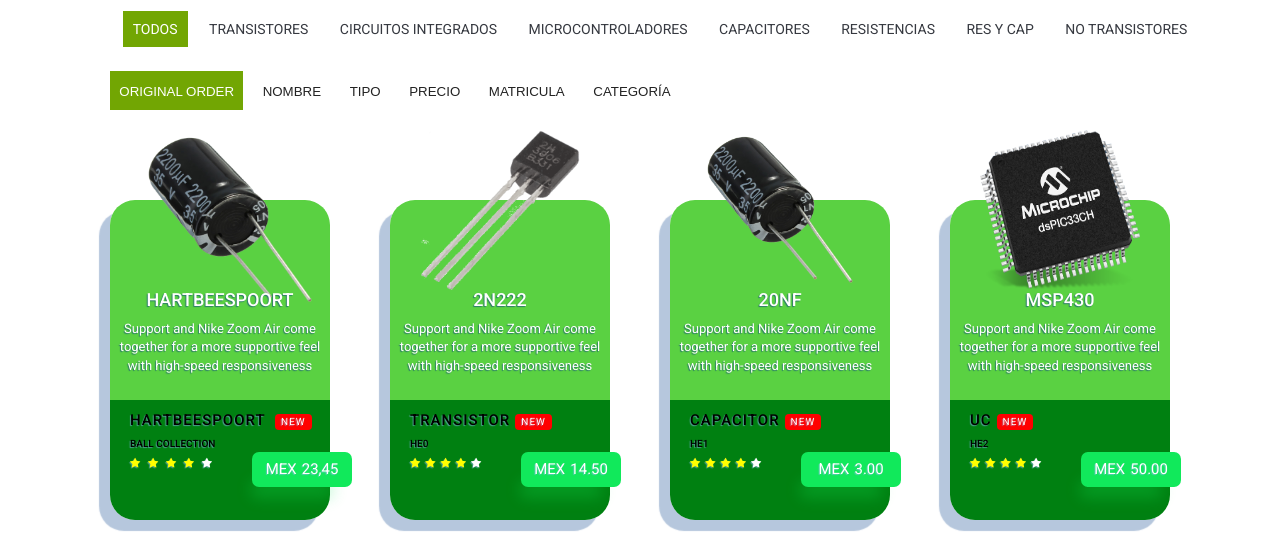
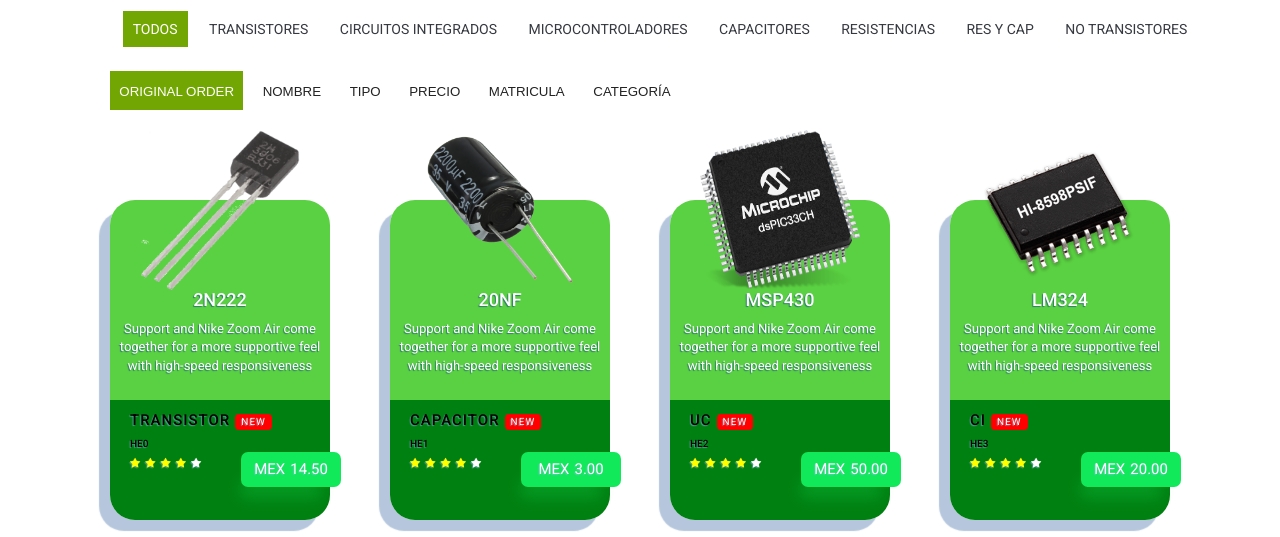
Before and after one commit to DanielSantoio/prueva-ResiStore, a plain HTML site: page index.html in a window 1280 px wide. Shown: the part 1020-1557 px from the top of the page. Drawn offline with Linux system fonts and the light colour scheme.

Commit message:
Update index.html

```diff
--- a/index.html
+++ b/index.html
@@ -141,42 +141,6 @@
                                     </div>
                                     <div class="portfolio_content">
                                         <div class="grid" id="portfolio">
-
-
-                                            <div class="card Capacitor" data-filter="Capacitor">
-                                                <div class="card-head">
-                                                    <img src="img/portfolio/Capacitor.png" width="180px" height="180px" alt="Shoe" class="product-img">
-                                                    <div class="product-detail">
-                                                        <h1 class="name">Hartbeespoort</h1>
-                                                        Support and Nike Zoom Air come together for a more supportive feel with high-speed responsiveness
-                                                    </div>
-                                                </div>
-                                                <div class="card-body">
-                                                    <div class="product-desc">
-                                                        <span class="product-title">
-                                                            Hartbeespoort
-                                                            <span class="badge">
-                                                                New
-                                                            </span>
-                                                        </span>
-                                                        <span class="type">
-                                                            Ball Collection
-                                                        </span>
-                                                        <span class="product-rating">
-                                                            <i class="fa fa-star"></i>
-                                                            <i class="fa fa-star"></i>
-                                                            <i class="fa fa-star"></i>
-                                                            <i class="fa fa-star"></i>
-                                                            <i class="fa fa-star grey"></i>
-                                                        </span>
-                                                        <span class="product-price">
-                                                            MEX<b class="price">23,45</b>
-                                                        </span>
-                                                    </div>
-                                                </div>
-                                            </div>
-
-
                                         </div>
                                     </div>
                                 </div>
```
